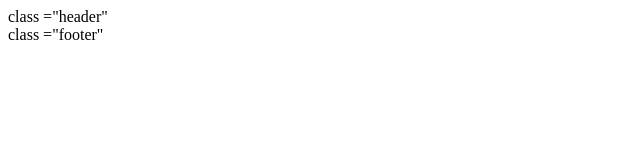
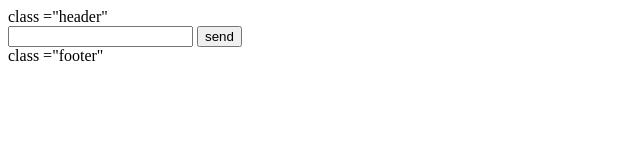
Before and after one commit to ChefV/joo, a plain HTML site: page index.html in a window 1280 px wide. Shown: the whole page, without its empty margins (0-640 px from the left). Drawn offline with Linux system fonts and the light colour scheme.

Commit message:
added section form

```diff
--- a/index.html
+++ b/index.html
@@ -9,6 +9,15 @@
 <body>
     <header>class   ="header"</header>
 
+    <main class="main">
+        <section class="form">
+            <form action="#">
+                <input type="text">
+                <button type="submit">send</button>
+            </form>
+        </section>
+    </main>
+
     <footer>class ="footer"</footer>
     <script src="js/main.js"></script>
 </body>
```
